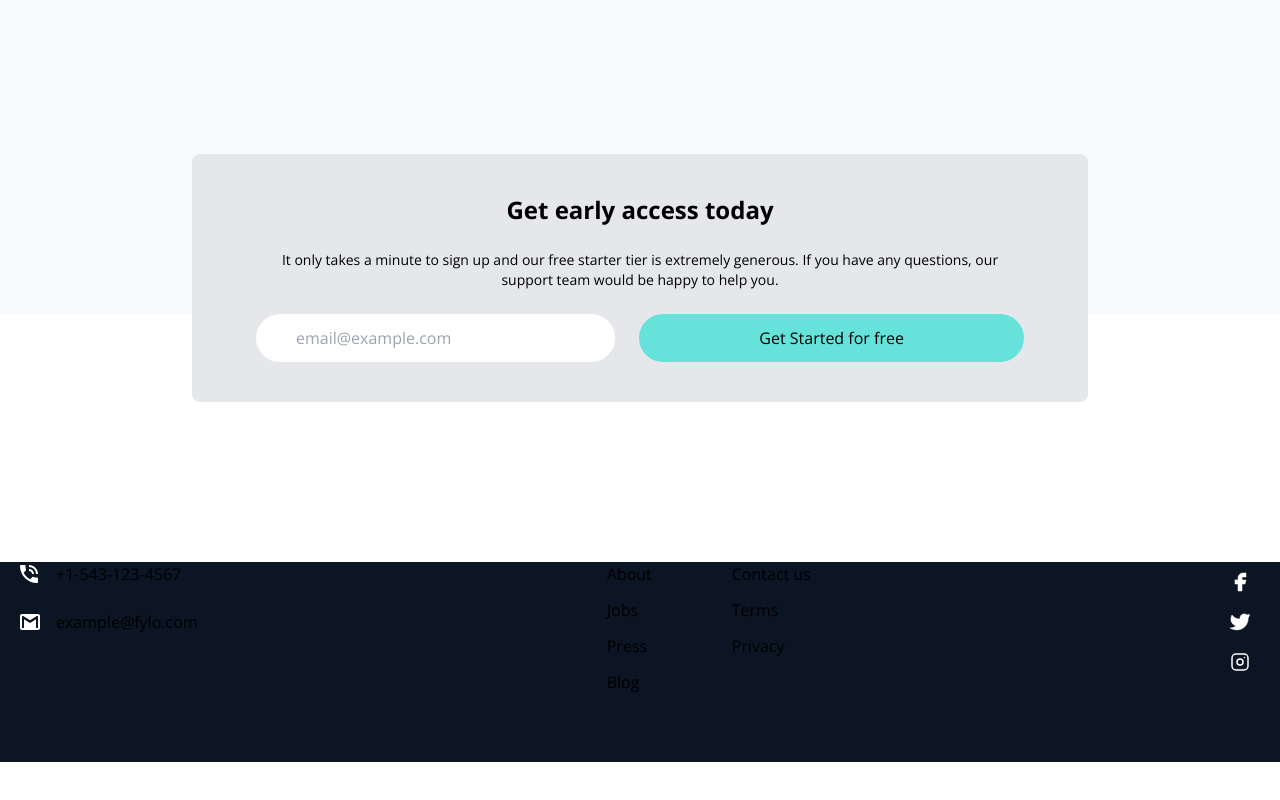
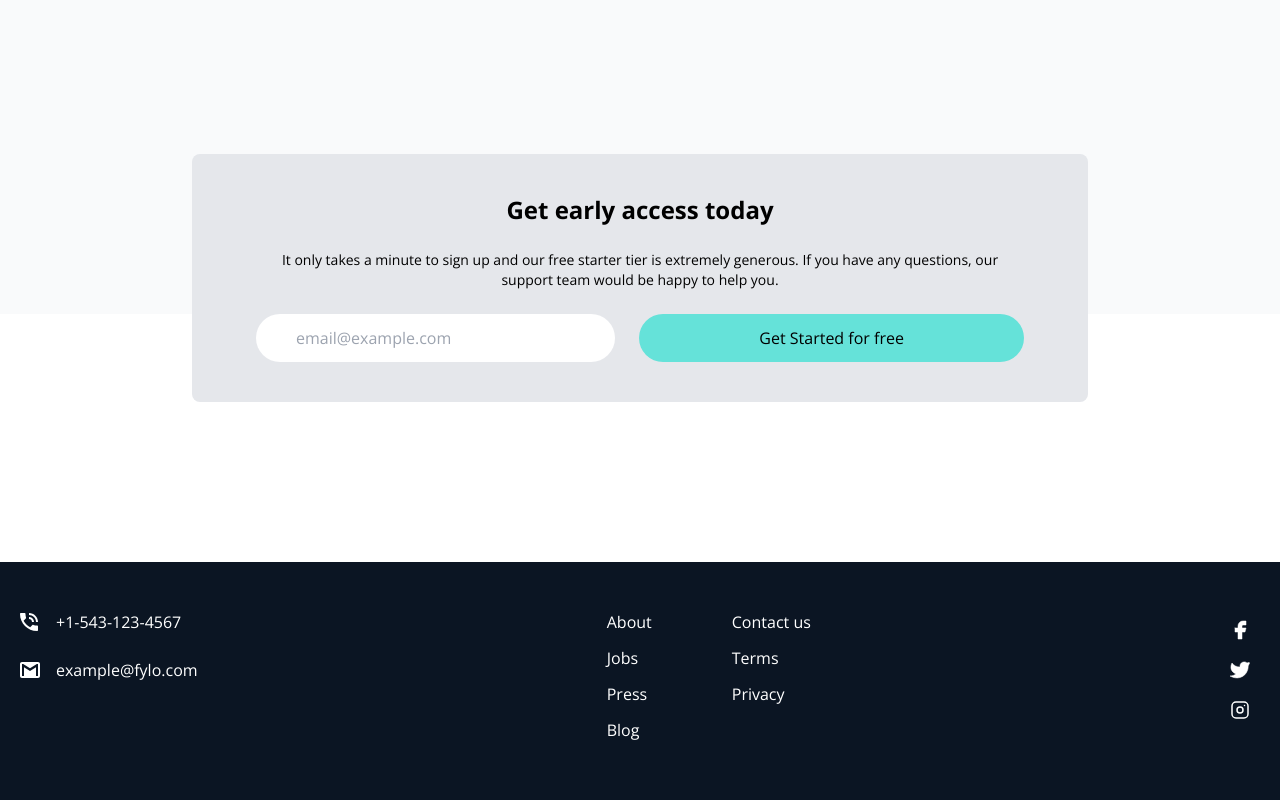
Before and after one commit to zainabturkmen/fylo, a website: page index.html in a window 1280 px wide. Shown: the part 3158-3958 px from the top of the page. Before the commit the page ends 3920 px from the top, so only its background shows below. Drawn offline with nearby package versions, Linux system fonts and the light colour scheme.

Commit message:
Adding Update

```diff
--- a/index.html
+++ b/index.html
@@ -295,8 +295,8 @@
       </div>
     </section>
     <!-- Footer -->
-    <footer class="bg-darkBlue2">
-      <div class="container mx-auto px-5 pb-10">
+    <footer class="bg-darkBlue2 text-white">
+      <div class="container mx-auto pt-12 px-5 pb-10">
         <!-- Flex Container For All Items -->
         <div
           class="flex flex-col justify-between space-y-24 md:flex-row md:flex-row md:space-y-0">
```
Also changed, not shown: css/style.css.
